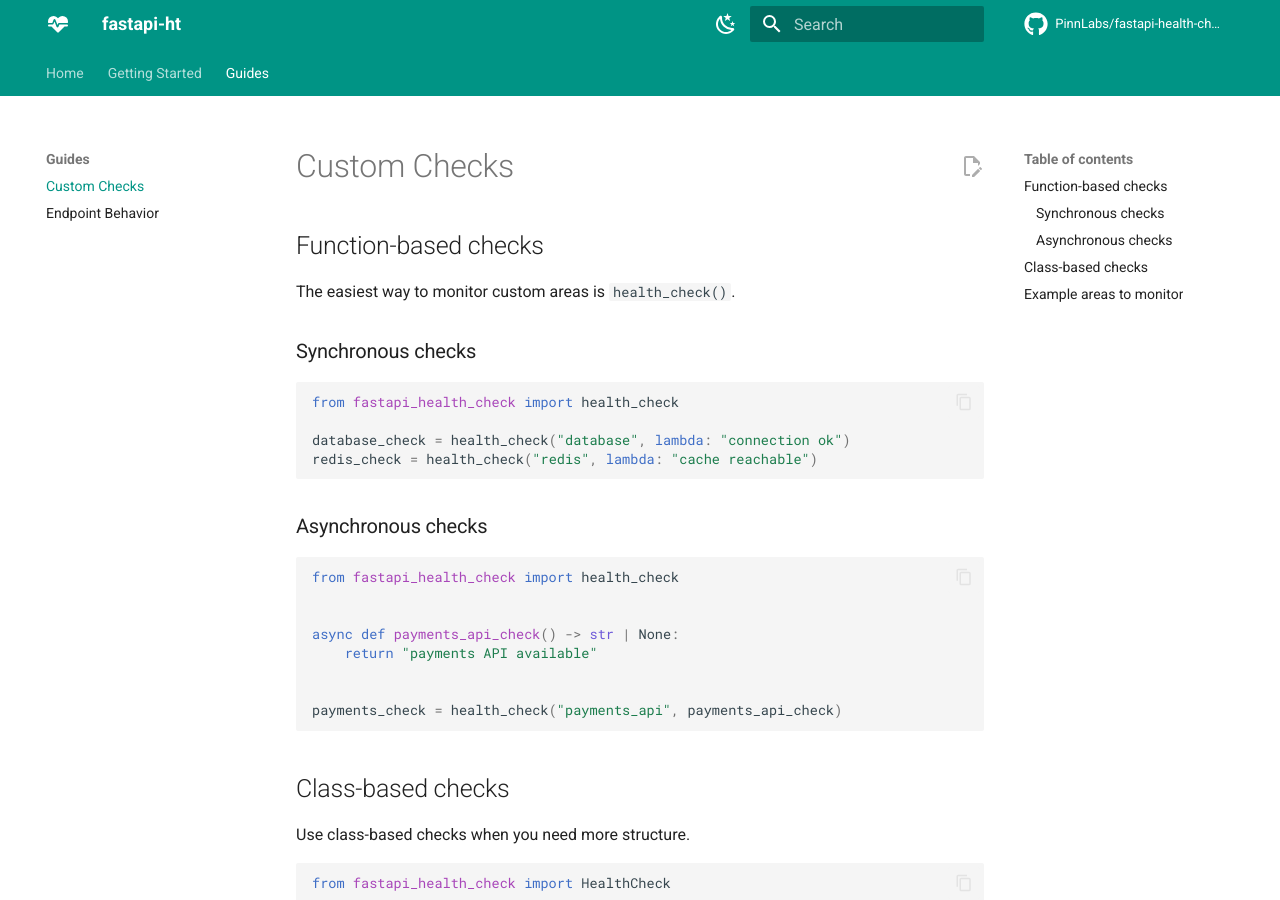
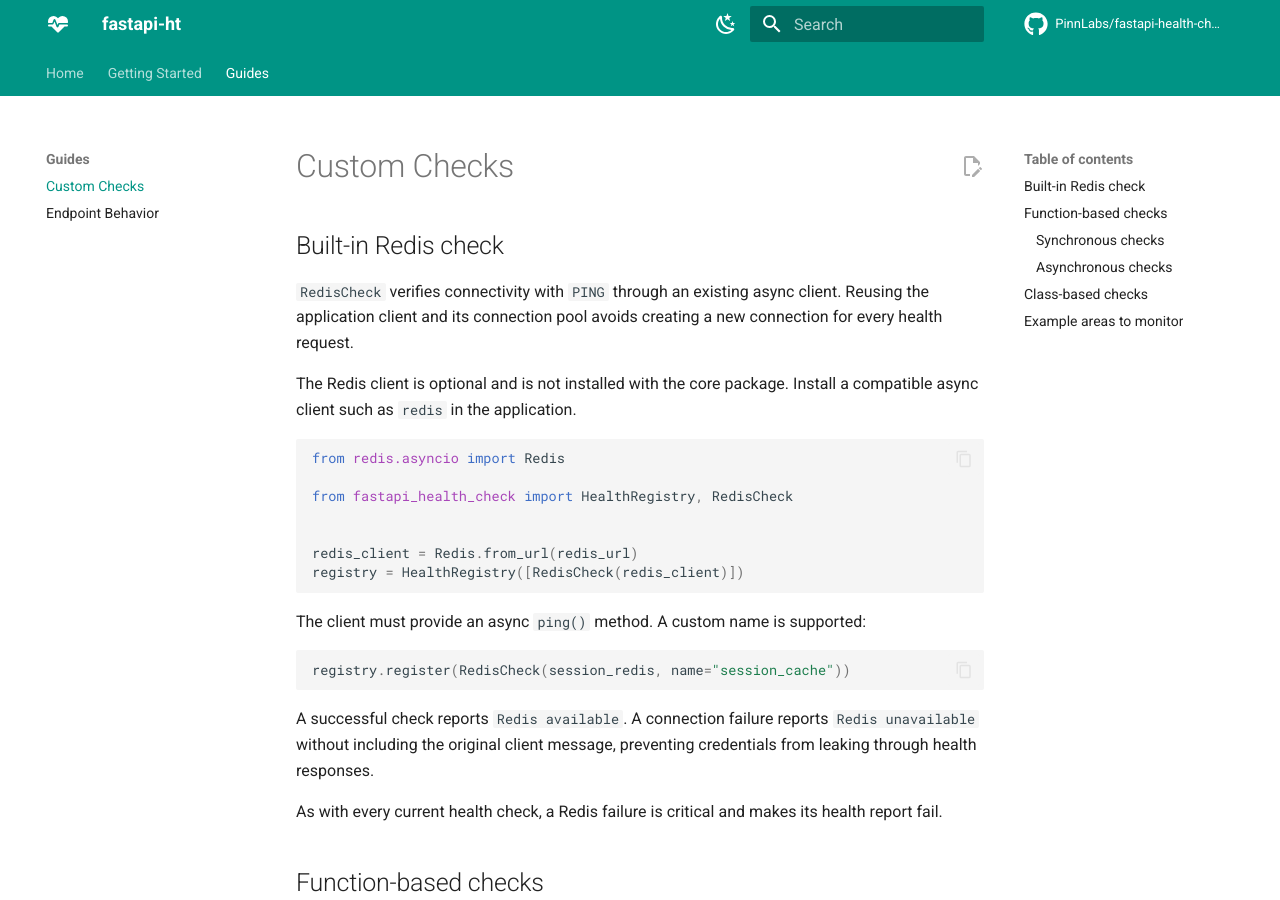
Before and after one commit to PinnLabs/fastapi-health-check, an MkDocs documentation site: the page built from docs/custom-checks.md, in a window 1280 px wide and 900 px high. Built offline with MkDocs 1.6.1 and Material for MkDocs 9.7.7, drawn with Linux system fonts in a browser that asks for light colours; comment, search, counter and statistics services are not loaded.

Commit message:
docs: add Redis check usage

````diff
--- a/docs/custom-checks.md
+++ b/docs/custom-checks.md
@@ -1,4 +1,30 @@
 # Custom Checks
+
+## Built-in Redis check
+
+`RedisCheck` verifies connectivity with `PING` through an existing async client. Reusing the application client and its connection pool avoids creating a new connection for every health request.
+
+The Redis client is optional and is not installed with the core package. Install a compatible async client such as `redis` in the application.
+
+```python
+from redis.asyncio import Redis
+
+from fastapi_health_check import HealthRegistry, RedisCheck
+
+
+redis_client = Redis.from_url(redis_url)
+registry = HealthRegistry([RedisCheck(redis_client)])
+```
+
+The client must provide an async `ping()` method. A custom name is supported:
+
+```python
+registry.register(RedisCheck(session_redis, name="session_cache"))
+```
+
+A successful check reports `Redis available`. A connection failure reports `Redis unavailable` without including the original client message, preventing credentials from leaking through health responses.
+
+As with every current health check, a Redis failure is critical and makes its health report fail.
 
 ## Function-based checks
 
````
Also changed, not shown: README.md (+23 -3 lines).
